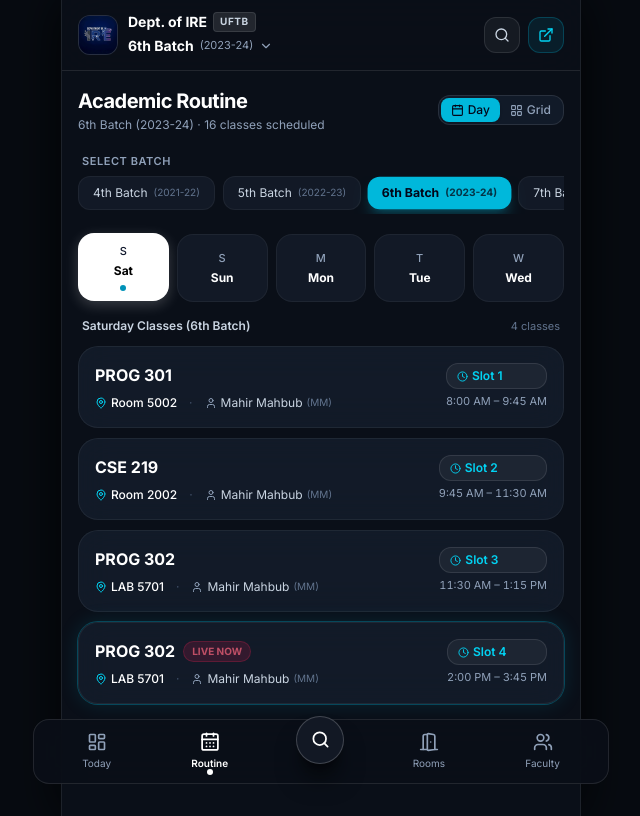
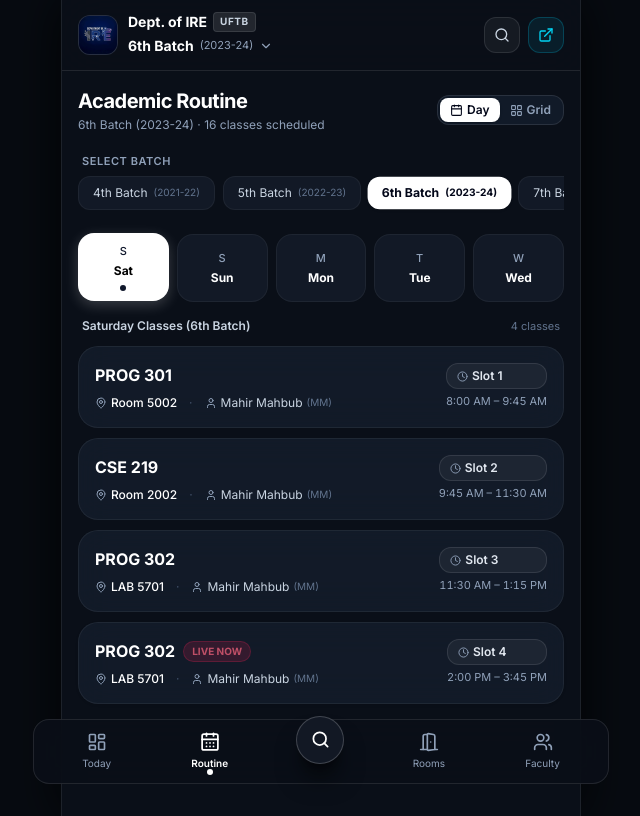
Before and after one commit to Masud744/department-routine, a React (Vite) app: page /routines in a window 1280 px wide. Shown: the whole page, without its empty margins (319-959 px from the left). Built offline with nearby package versions, Linux system fonts and the light colour scheme.

Commit message:
style(ui): unify calm mature theme across Routines, Rooms, and Faculty pages

```diff
--- a/src/pages/Rooms.tsx
+++ b/src/pages/Rooms.tsx
@@ -83,7 +83,7 @@ export function Rooms() {
             placeholder="Search room (e.g. 5002, IOT-LAB)..."
             value={searchQuery}
             onChange={(e) => setSearchQuery(e.target.value)}
-            className="w-full bg-[#121926] text-white pl-10 pr-4 py-2.5 rounded-xl border border-white/10 text-xs placeholder:text-slate-500 focus:outline-none focus:border-cyan-500 focus:ring-1 focus:ring-cyan-500 transition-colors"
+            className="w-full bg-[#121926] text-white pl-10 pr-4 py-2.5 rounded-xl border border-white/10 text-xs placeholder:text-slate-500 focus:outline-none focus:border-white/30 focus:ring-1 focus:ring-white/20 transition-colors"
           />
         </div>
 
@@ -100,7 +100,7 @@ export function Rooms() {
               onClick={() => setFilter(tab.id as StatusFilter)}
               className={`px-3 py-1.5 rounded-xl whitespace-nowrap transition-all flex items-center gap-1.5 font-medium ${
                 filter === tab.id
-                  ? 'bg-cyan-500 text-slate-950 shadow-md font-bold'
+                  ? 'bg-white text-slate-950 shadow-sm font-bold'
                   : 'bg-[#121926] text-slate-400 hover:text-white border border-white/5'
               }`}
             >
@@ -231,7 +231,7 @@ export function Rooms() {
                       <ChevronDown
                         size={16}
                         className={`text-slate-400 mt-2 transition-transform duration-200 ${
-                          isExpanded ? 'rotate-180 text-cyan-400' : ''
+                          isExpanded ? 'rotate-180 text-white' : ''
                         }`}
                       />
                     </div>
@@ -252,7 +252,7 @@ export function Rooms() {
                           onClick={() => setSelectedDay('today')}
                           className={`px-2 py-0.5 rounded-lg transition-colors ${
                             selectedDay === 'today'
-                              ? 'bg-cyan-500 text-slate-950 font-semibold'
+                              ? 'bg-white text-slate-950 font-semibold'
                               : 'text-slate-400 hover:text-white'
                           }`}
                         >
@@ -264,7 +264,7 @@ export function Rooms() {
                             onClick={() => setSelectedDay(day)}
                             className={`px-2 py-0.5 rounded-lg transition-colors ${
                               selectedDay === day
-                                ? 'bg-cyan-500 text-slate-950 font-semibold'
+                                ? 'bg-white text-slate-950 font-semibold'
                                 : 'text-slate-400 hover:text-white'
                             }`}
                           >
--- a/src/pages/Routines.tsx
+++ b/src/pages/Routines.tsx
@@ -56,9 +56,9 @@ export function Routines() {
         <div className="flex items-center bg-[#111A28] border border-white/10 p-0.5 rounded-xl">
           <button
             onClick={() => setViewMode('days')}
-            className={`flex items-center gap-1 px-2.5 py-1 rounded-lg text-xs font-medium transition-all ${
+            className={`flex items-center gap-1 px-2.5 py-1 rounded-lg text-xs font-semibold transition-all ${
               viewMode === 'days'
-                ? 'bg-cyan-500 text-slate-950 shadow'
+                ? 'bg-white text-slate-950 shadow-sm'
                 : 'text-slate-400 hover:text-white'
             }`}
             title="Day-by-Day View"
@@ -68,9 +68,9 @@ export function Routines() {
           </button>
           <button
             onClick={() => setViewMode('matrix')}
-            className={`flex items-center gap-1 px-2.5 py-1 rounded-lg text-xs font-medium transition-all ${
+            className={`flex items-center gap-1 px-2.5 py-1 rounded-lg text-xs font-semibold transition-all ${
               viewMode === 'matrix'
-                ? 'bg-cyan-500 text-slate-950 shadow'
+                ? 'bg-white text-slate-950 shadow-sm'
                 : 'text-slate-400 hover:text-white'
             }`}
             title="Full Matrix Grid"
@@ -93,12 +93,12 @@ export function Routines() {
               onClick={() => setSelectedBatch(batch)}
               className={`px-3.5 py-2 rounded-xl text-xs whitespace-nowrap transition-all flex items-center gap-1.5 ${
                 selectedBatch === batch
-                  ? 'bg-cyan-500 text-slate-950 font-bold shadow-lg shadow-cyan-500/25 scale-[1.02]'
+                  ? 'bg-white text-slate-950 font-bold shadow-sm scale-[1.02]'
                   : 'bg-[#121926] text-slate-300 hover:text-white border border-white/5 hover:border-white/10'
               }`}
             >
               <span>{getBatchName(batch)}</span>
-              <span className={`text-[10px] ${selectedBatch === batch ? 'text-cyan-950' : 'text-slate-500'}`}>
+              <span className={`text-[10px] ${selectedBatch === batch ? 'text-slate-950' : 'text-slate-500'}`}>
                 ({batch})
               </span>
             </button>
@@ -133,7 +133,7 @@ export function Routines() {
                   {isToday && (
                     <span
                       className={`w-1.5 h-1.5 rounded-full mt-1.5 ${
-                        isSelected ? 'bg-cyan-600' : 'bg-cyan-400 shadow-[0_0_6px_#06b6d4]'
+                        isSelected ? 'bg-slate-900' : 'bg-white'
                       }`}
                       title="Today"
                     />
@@ -173,7 +173,7 @@ export function Routines() {
                       key={entry.id}
                       className={`glass-card p-4 transition-all ${
                         running
-                          ? 'border-cyan-500/60 bg-cyan-950/20 shadow-[0_0_20px_rgba(6,182,212,0.15)] ring-1 ring-cyan-500/30'
+                          ? 'border border-rose-500/40 bg-rose-950/15 shadow-sm'
                           : ''
                       }`}
                     >
@@ -192,7 +192,7 @@ export function Routines() {
 
                           <div className="flex flex-wrap items-center gap-x-3 gap-y-1 text-xs text-slate-300 pt-1">
                             <span className="flex items-center gap-1">
-                              <MapPin size={12} className="text-cyan-400" />
+                              <MapPin size={12} className="text-slate-400" />
                               <span className="font-medium text-white">
                                 {formatRoomDisplay(entry.room)}
                               </span>
@@ -210,8 +210,8 @@ export function Routines() {
 
                         {/* Slot Badge */}
                         <div className="text-right flex-shrink-0">
-                          <div className="px-2.5 py-1 rounded-xl bg-white/5 border border-white/10 text-xs font-semibold text-cyan-400 flex items-center gap-1">
-                            <Clock size={11} />
+                          <div className="px-2.5 py-1 rounded-xl bg-white/5 border border-white/10 text-xs font-semibold text-slate-200 flex items-center gap-1">
+                            <Clock size={11} className="text-slate-400" />
                             <span>Slot {entry.slotNumber}</span>
                           </div>
                           <span className="text-[11px] text-slate-400 block mt-1 tabular-nums">
@@ -250,10 +250,10 @@ export function Routines() {
               {/* Rows */}
               {DAYS.map((day) => (
                 <Fragment key={day}>
-                  <div className={`timetable-day-dark ${day === (currentDay ?? '') ? 'bg-cyan-950/40 text-cyan-400 font-bold' : ''}`}>
+                  <div className={`timetable-day-dark ${day === (currentDay ?? '') ? 'bg-white/10 text-white font-bold' : ''}`}>
                     <span>{day.slice(0, 3)}</span>
                     {day === (currentDay ?? '') && (
-                      <span className="text-[9px] text-cyan-400 font-normal">Today</span>
+                      <span className="text-[9px] text-slate-300 font-normal">Today</span>
                     )}
                   </div>
 
@@ -275,7 +275,7 @@ export function Routines() {
                                 <div className="text-xs font-bold text-white truncate">
                                   {entry.courseCode}
                                 </div>
-                                <div className="text-[11px] text-cyan-400 font-medium truncate">
+                                <div className="text-[11px] text-slate-300 font-medium truncate">
                                   {formatRoomDisplay(entry.room)}
                                 </div>
                                 {entry.teacherCode && (
```
Also changed, not shown: src/pages/Teachers.tsx (+10 -12 lines).
